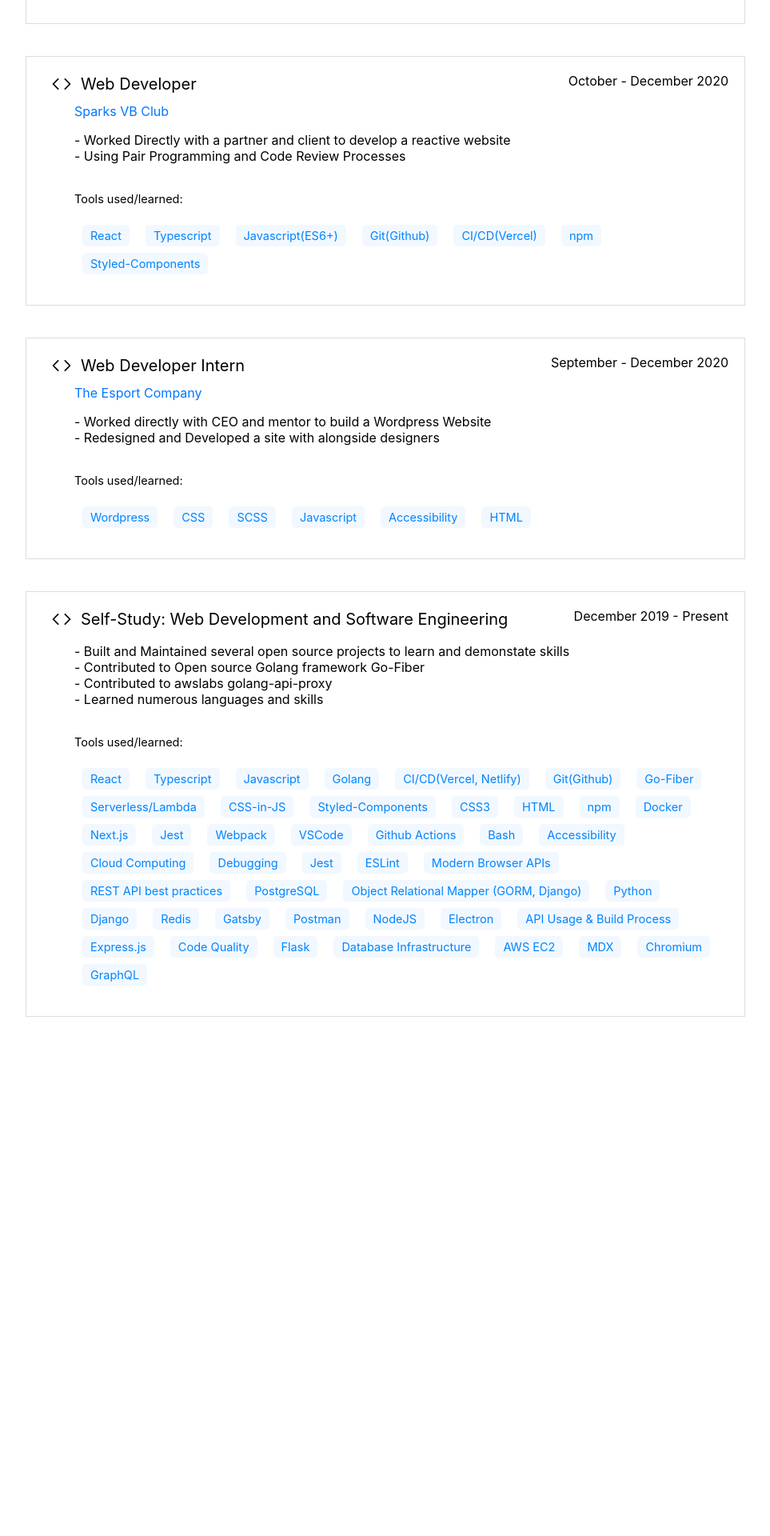
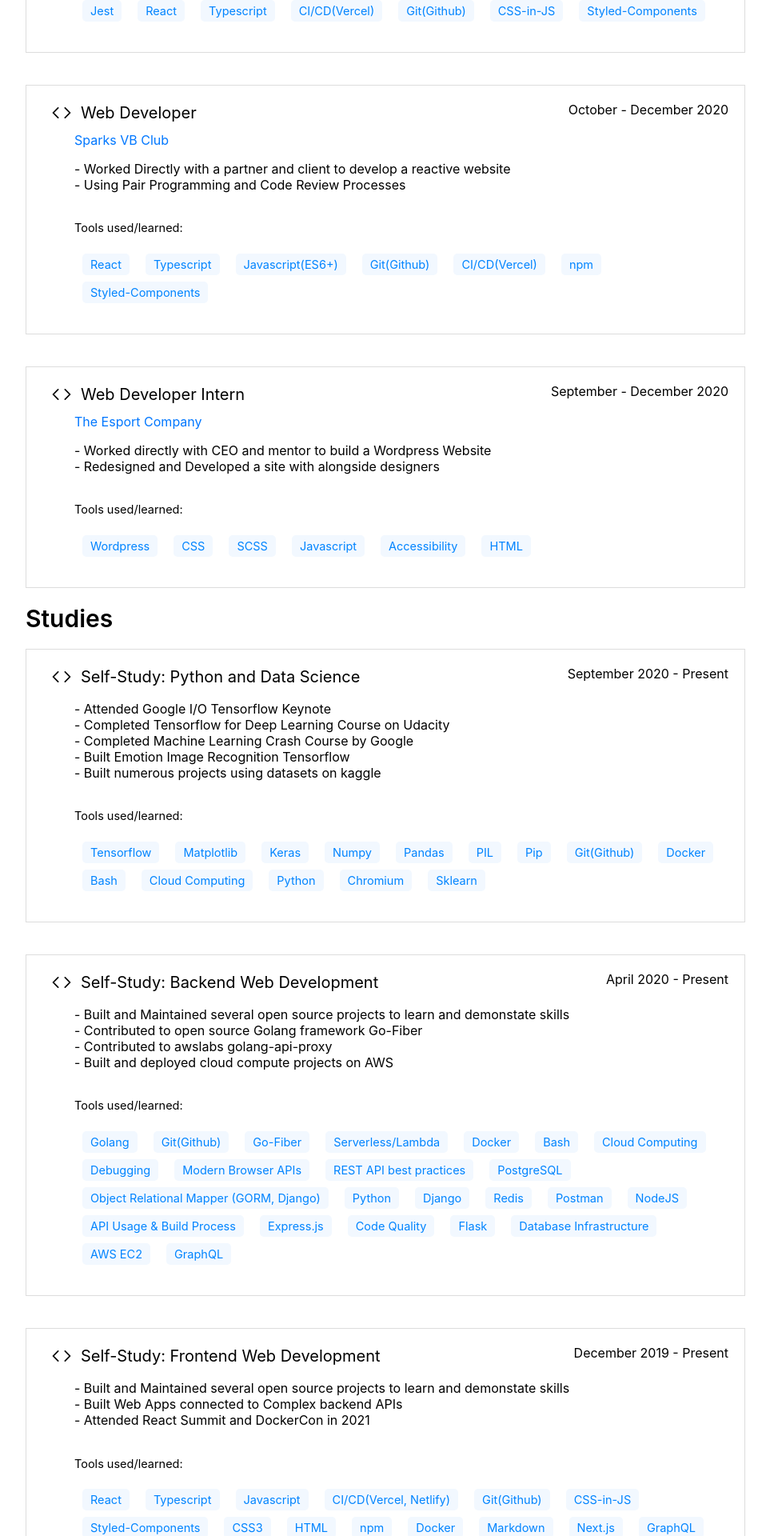
Before and after one commit to NikSchaefer/nikschaefer.com, a Next.js app: page /about in a window 1280 px wide. Shown: the part 880-2800 px from the top of the page at 80% size, without its empty margins (158-1121 px from the left). Before the commit the page ends 2171 px from the top, so only its background shows below. Built offline with nearby package versions, Linux system fonts and the light colour scheme.

Commit message:
feat: Studies and Content

```diff
--- a/content/jobs.json
+++ b/content/jobs.json
@@ -92,66 +92,5 @@
 			"Jest",
 			"Webpack"
 		]
-	},
-	{
-		"date": 0,
-		"title": "Self-Study: Web Development and Software Engineering",
-		"company": "",
-		"location": "Remote",
-		"range": "December 2019 - Present",
-		"url": "",
-		"content": [
-			"Built and Maintained several open source projects to learn and demonstate skills",
-			"Contributed to Open source Golang framework Go-Fiber",
-			"Contributed to awslabs golang-api-proxy",
-			"Learned numerous languages and skills"
-		],
-		"tools": [
-			"React",
-			"Typescript",
-			"Javascript",
-			"Golang",
-			"CI/CD(Vercel, Netlify)",
-			"Git(Github)",
-			"Go-Fiber",
-			"Serverless/Lambda",
-			"CSS-in-JS",
-			"Styled-Components",
-			"CSS3",
-			"HTML",
-			"npm",
-			"Docker",
-			"Next.js",
-			"Jest",
-			"Webpack",
-			"VSCode",
-			"Github Actions",
-			"Bash",
-			"Accessibility",
-			"Cloud Computing",
-			"Debugging",
-			"Jest",
-			"ESLint",
-			"Modern Browser APIs",
-			"REST API best practices",
-			"PostgreSQL",
-			"Object Relational Mapper (GORM, Django)",
-			"Python",
-			"Django",
-			"Redis",
-			"Gatsby",
-			"Postman",
-			"NodeJS",
-			"Electron",
-			"API Usage & Build Process",
-			"Express.js",
-			"Code Quality",
-			"Flask",
-			"Database Infrastructure",
-			"AWS EC2",
-			"MDX",
-			"Chromium",
-			"GraphQL"
-		]
 	}
 ]
--- /dev/null
+++ b/content/studies.json
@@ -0,0 +1,115 @@
+[
+	{
+		"date": 0,
+		"title": "Self-Study: Python and Data Science",
+		"company": "",
+		"location": "",
+		"range": "September 2020 - Present",
+		"url": "",
+		"content": [
+			"Attended Google I/O Tensorflow Keynote",
+			"Completed Tensorflow for Deep Learning Course on Udacity",
+			"Completed Machine Learning Crash Course by Google",
+			"Built Emotion Image Recognition Tensorflow",
+			"Built numerous projects using datasets on kaggle"
+		],
+		"tools": [
+			"Tensorflow",
+			"Matplotlib",
+			"Keras",
+			"Numpy",
+			"Pandas",
+			"PIL",
+			"Pip",
+			"Git(Github)",
+			"Docker",
+			"Bash",
+			"Cloud Computing",
+			"Python",
+			"Chromium",
+			"Sklearn"
+		]
+	},
+	{
+		"date": 0,
+		"title": "Self-Study: Backend Web Development",
+		"company": "",
+		"location": "",
+		"range": "April 2020 - Present",
+		"url": "",
+		"content": [
+			"Built and Maintained several open source projects to learn and demonstate skills",
+			"Contributed to open source Golang framework Go-Fiber",
+			"Contributed to awslabs golang-api-proxy",
+			"Built and deployed cloud compute projects on AWS"
+		],
+		"tools": [
+			"Golang",
+			"Git(Github)",
+			"Go-Fiber",
+			"Serverless/Lambda",
+			"Docker",
+			"Bash",
+			"Cloud Computing",
+			"Debugging",
+			"Modern Browser APIs",
+			"REST API best practices",
+			"PostgreSQL",
+			"Object Relational Mapper (GORM, Django)",
+			"Python",
+			"Django",
+			"Redis",
+			"Postman",
+			"NodeJS",
+			"API Usage & Build Process",
+			"Express.js",
+			"Code Quality",
+			"Flask",
+			"Database Infrastructure",
+			"AWS EC2",
+			"GraphQL"
+		]
+	},
+	{
+		"date": 0,
+		"title": "Self-Study: Frontend Web Development",
+		"company": "",
+		"location": "",
+		"range": "December 2019 - Present",
+		"url": "",
+		"content": [
+			"Built and Maintained several open source projects to learn and demonstate skills",
+			"Built Web Apps connected to Complex backend APIs",
+			"Attended React Summit and DockerCon in 2021"
+		],
+		"tools": [
+			"React",
+			"Typescript",
+			"Javascript",
+			"CI/CD(Vercel, Netlify)",
+			"Git(Github)",
+			"CSS-in-JS",
+			"Styled-Components",
+			"CSS3",
+			"HTML",
+			"npm",
+			"Docker",
+			"Markdown",
+			"Next.js",
+			"GraphQL",
+			"Jest",
+			"Webpack",
+			"VSCode",
+			"Github Actions",
+			"Accessibility",
+			"Debugging",
+			"Jest",
+			"ESLint",
+			"Gatsby",
+			"NodeJS",
+			"Electron",
+			"Code Quality",
+			"MDX"
+		]
+	}
+]
--- a/src/pages/about.tsx
+++ b/src/pages/about.tsx
@@ -1,9 +1,11 @@
+/* eslint-disable sonarjs/no-identical-functions */
 import Layout from "@components/layout";
 import Meta, { MetaType } from "@components/meta";
 import { BsCode } from "react-icons/bs";
 import styled from "styled-components";
 
 import jobs from "../../content/jobs.json";
+import studies from "../../content/studies.json";
 
 const META: MetaType = {
 	title: "About | Nik Schaefer",
@@ -82,6 +84,15 @@ const Tag = styled.li`
 	border-radius: 5px;
 	color: #0084ff;
 `;
+const Title = styled.h1`
+	text-align: left;
+	width: 90%;
+	margin: auto;
+	max-width: 900px;
+	font-weight: 600;
+	font-size: 1.875rem;
+	line-height: 2.25rem;
+`;
 export default function About(): JSX.Element {
 	return (
 		<Layout>
@@ -94,8 +105,43 @@ export default function About(): JSX.Element {
 				</a>
 			</Disclaimer>
 			<section>
+				<Title>Work</Title>
 				<JobContainer>
 					{jobs
+						.sort((a, b) => {
+							return b.date - a.date;
+						})
+						.map((data) => (
+							<Node key={data.date}>
+								<div className="top">
+									<span className="title">
+										<BsCode size="28px" />
+										{data.title}
+									</span>
+									<span>{data.range}</span>
+								</div>
+								<div className="link">
+									<a href={data.url}>{data.company}</a>
+								</div>
+								<ul>
+									{data.content.map((value) => (
+										<li key={value}>- {value}</li>
+									))}
+								</ul>
+								<ToolsAndTechnologies>
+									<h4>Tools used/learned:</h4>
+									{data.tools.map((value) => (
+										<Tag key={value}>{value}</Tag>
+									))}
+								</ToolsAndTechnologies>
+							</Node>
+						))}
+				</JobContainer>
+			</section>
+			<section>
+				<Title>Studies</Title>
+				<JobContainer>
+					{studies
 						.sort((a, b) => {
 							return b.date - a.date;
 						})
```
